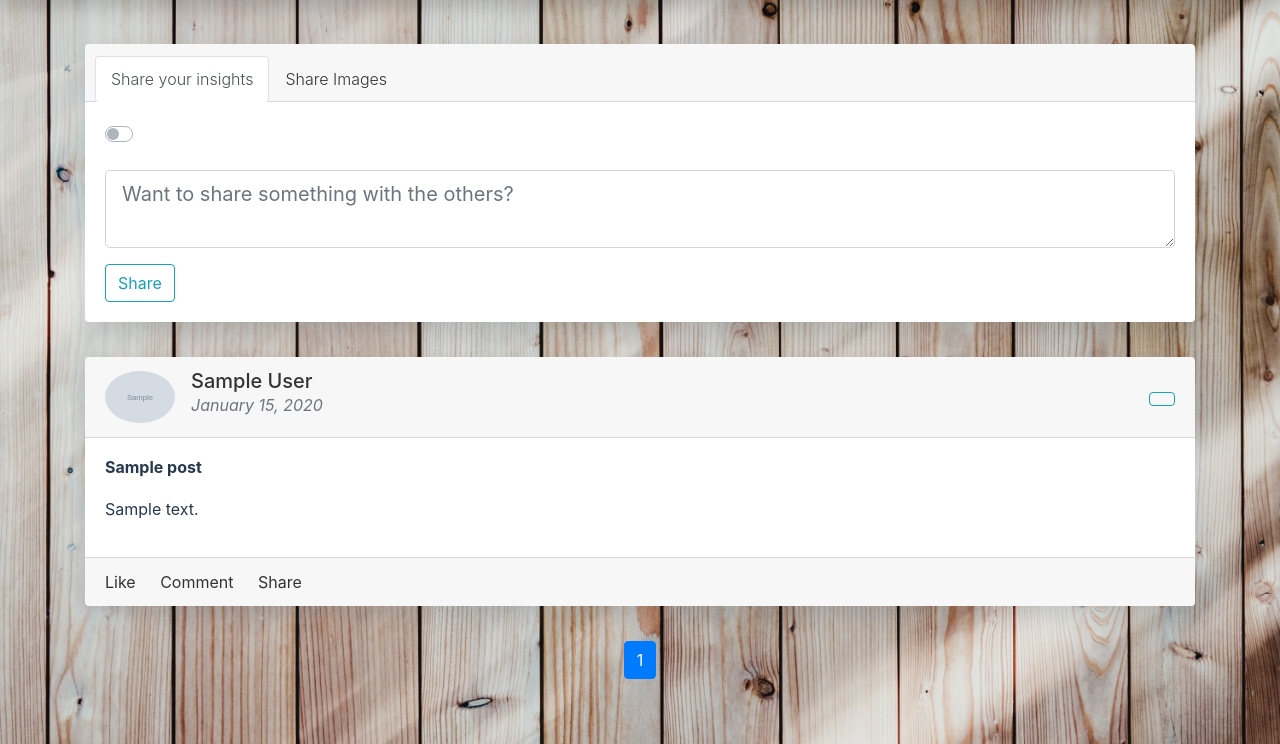
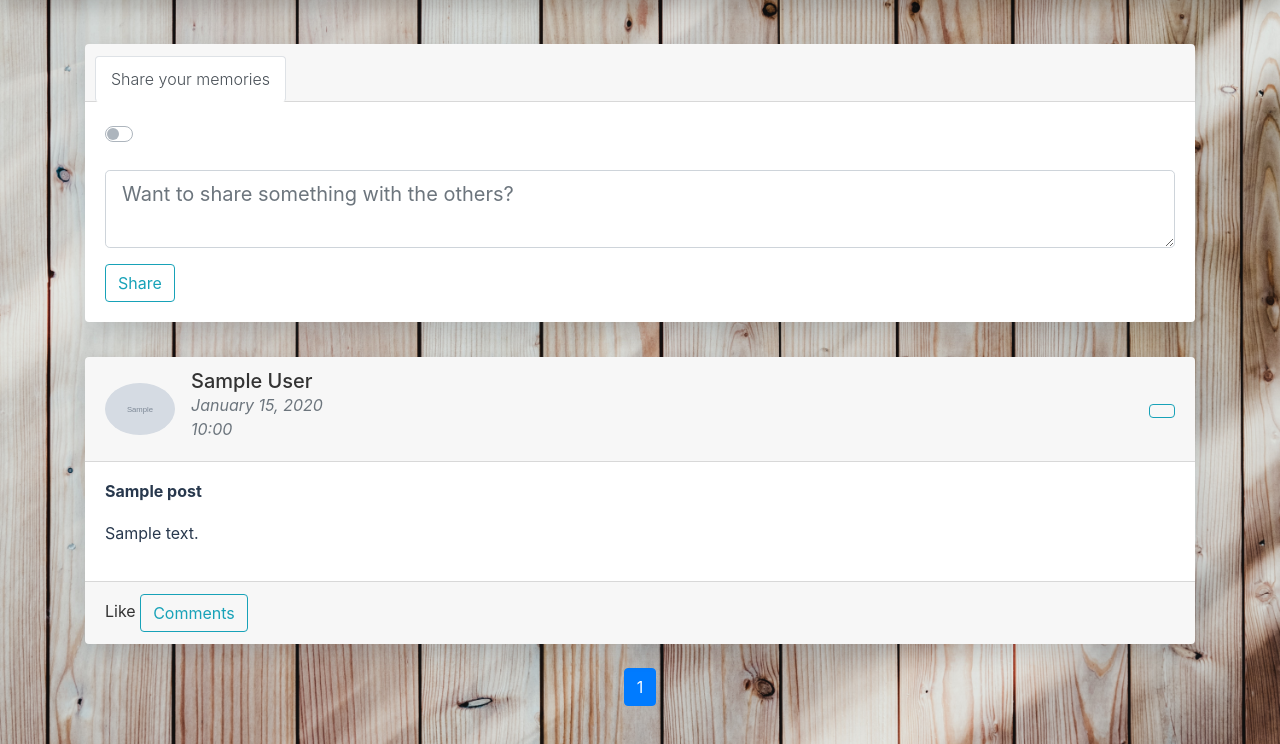
Before and after one commit to MerisCulic/MemoryLane, a Flask app: page /home in a window 1280 px wide. Shown: the part 56-800 px from the top of the page. Run offline with Flask 2, Linux system fonts and the light colour scheme; a user stored in the database is signed in; tables that the repository leaves empty hold one stand-in row (values such as "Sample post"); grey boxes marked "Sample" are stand-in pictures; some libraries are stand-ins or nearby versions.

Commit message:
Add collapsable post comment section

```diff
--- a/memorylane/posts/forms.py
+++ b/memorylane/posts/forms.py
@@ -12,3 +12,8 @@ class PostEditForm(FlaskForm):
     title = StringField('Title', render_kw={"placeholder": "You can add a post title here."})
     content = TextAreaField('Content', validators=[DataRequired()], render_kw={'class': 'form-control', 'rows': 6})
     submit = SubmitField('Update')
+
+
+class CommentForm(FlaskForm):
+    content = TextAreaField('Content', validators=[DataRequired()], render_kw={"placeholder": " Add a comment.."})
+    submit = SubmitField('Comment')
--- a/memorylane/posts/routes.py
+++ b/memorylane/posts/routes.py
@@ -1,8 +1,8 @@
 from datetime import datetime
 from flask import Blueprint, render_template, request, redirect, url_for, flash, abort
 from memorylane import db
-from memorylane.models import Posts
-from memorylane.posts.forms import PostForm, PostEditForm
+from memorylane.models import Posts, Comments
+from memorylane.posts.forms import PostForm, PostEditForm, CommentForm
 from flask_login import current_user, login_required
 
 posts = Blueprint('posts', __name__)
@@ -12,10 +12,13 @@ posts = Blueprint('posts', __name__)
 @login_required
 def home():
     form = PostForm()
+    comment_form = CommentForm()
     page = int(request.args.get('page', 1))
     posts = Posts.query.order_by(Posts.date_posted.desc()).paginate(page=page, per_page=5, error_out=False)
+    comments = Comments.query.order_by(Comments.date_posted.asc())
 
-    return render_template('home.html', posts=posts, user=current_user, form=form)
+    return render_template('home.html', posts=posts, comments=comments,
+                           user=current_user, form=form, c_form=comment_form)
 
 
 @posts.route('/addpost', methods=["GET", "POST"])
@@ -32,6 +35,28 @@ def addpost():
         flash('Post added!', 'success')
         return redirect(url_for('posts.home'))
     return render_template('home.html', form=form)
+
+
+@posts.route('/comment/<int:post_id>', methods=["GET", "POST"])
+@login_required
+def add_comment(post_id):
+    commented_post = Posts.query.get(int(post_id))
+    c_form = CommentForm()
+
+    if c_form.validate_on_submit():
+        comment = Comments(
+            content=c_form.content.data,
+            user_id=current_user.id,
+            date_posted=datetime.now(),
+            com_post_id=commented_post.id)
+
+        db.session.add(comment)
+        db.session.commit()
+
+        flash('Comment added!', 'success')
+        return redirect(url_for('posts.home'))
+    return render_template('home.html', form=PostForm, c_form=c_form)
+
 
 
 @posts.route('/post/<int:post_id>')
@@ -67,9 +92,12 @@ def post_edit(post_id):
 @posts.route('/postdelete/<int:post_id>', methods=['POST'])
 def post_delete(post_id):
     post = Posts.query.get(post_id)
+    comments = Comments.query.filter_by(com_post_id=post_id).all()
 
     if post.author.id == current_user.id:
         db.session.delete(post)
+        for comment in comments:
+            db.session.delete(comment)
         db.session.commit()
 
         flash("Your post was deleted!", "success")
--- a/memorylane/static/css/profile.css
+++ b/memorylane/static/css/profile.css
@@ -11,7 +11,7 @@ body {
     box-shadow: 0 10px 7px -5px rgba(0, 0, 0, 0.4);
 }
 .card {
-    margin-bottom: 35px;
+    margin-top: 35px;
     box-shadow: 0 10px 20px 0 rgba(26, 44, 57, 0.14);
     border: none;
 }
--- a/memorylane/static/css/style.css
+++ b/memorylane/static/css/style.css
@@ -78,3 +78,24 @@ a:hover {
     padding: 100px;
     background-color: #DDD;
 }
+
+.comments > p {
+    margin-top: 0;
+    margin-bottom: 0em;
+}
+
+.comments .card-footer {
+    padding: .0rem 0rem;
+}
+
+.comments .card {
+    margin-top: 10px;
+}
+
+.comments form textarea#content {
+     width: 100%;
+     border-radius: 4px;
+     border-color: white;
+     margin: 0px;
+     padding-bottom: 0px;
+}
--- a/memorylane/templates/home.html
+++ b/memorylane/templates/home.html
@@ -7,16 +7,13 @@
 
 
 {% block content %}
-<!--add post-->
+<!--New post-->
 <div class="container">
     <div class="card social-timeline-card">
         <div class="card-header">
             <ul class="nav nav-tabs card-header-tabs" id="myTab" role="tablist">
                 <li class="nav-item">
-                    <a class="nav-link active" id="posts-tab" data-toggle="tab" href="#posts" role="tab" aria-controls="posts" aria-selected="true">Share your insights</a>
-                </li>
-                <li class="nav-item">
-                    <a class="nav-link" id="images-tab" data-toggle="tab" role="tab" aria-controls="images" aria-selected="false" href="#images">Share Images</a>
+                    <a class="nav-link active" id="posts-tab" data-toggle="tab" href="#posts" role="tab" aria-controls="posts" aria-selected="true">Share your memories</a>
                 </li>
             </ul>
         </div>
@@ -75,7 +72,7 @@
     </div>
 </div>
 
-<!--- \\\\\\\Posts-->
+<!--Posts-->
 <div class="container">
     {% for post in posts.items %}
         <div class="card social-timeline-card">
@@ -86,8 +83,9 @@
                             <img class="rounded-circle" width="70" src="static/img/profile_pics/{{ post.author.image_file }}" alt="">
                         </div>
                         <div class="ml-2">
-                        <div class="h5 m-0 text-blue"><a href="{{ url_for('users.user_profile', user_id=post.author.id) }}"> {{ post.author.name }}</a></div>
-                        <div class="text-muted h7 mb-2"> <i class="fa fa-clock-o">{{ post.date_posted.strftime('%B %d, %Y') }}</i></div>
+                            <div class="h5 m-0"><a href="{{ url_for('users.user_profile', user_id=post.author.id) }}"> {{ post.author.name }}</a></div>
+                            <div class="text-muted h7 mb-0"><i class="fa fa-clock-o">{{ post.date_posted.strftime('%B %d, %Y') }}</i></div>
+                            <div class="text-muted mb-2"><i class="fa fa-clock-o">{{ post.date_posted.strftime('%H:%M') }}</i></div>
                         </div>
                     </div>
                     {% if current_user == post.author %}
@@ -114,8 +112,52 @@
             </div>
             <div class="card-footer">
                 <a href="#" class="card-link"><i class="fa fa-gittip"></i> Like</a>
-            <a href="#" class="card-link"><i class="fa fa-comment"></i> Comment</a>
-            <a href="#" class="card-link"><i class="fa fa-mail-forward"></i> Share</a>
+                <a class="btn btn-outline-info" data-toggle="collapse" href="#postnumber_{{ post.id }}" role="button" aria-expanded="false" aria-controls="collapseComments">
+                Comments
+                </a>
+            </div>
+        </div>
+        <!-- Comments -->
+        <div class="collapse collapseComments" id="postnumber_{{ post.id }}">
+            <div class="comments mt-0 ml-5 mr-2">
+                {% for comment in comments %}
+                    {% if comment.com_post_id == post.id %}
+                        <div class="card flex-row flex-wrap">
+                            <div class="card-header border-0">
+                                <img class="img-fluid rounded-circle" width="60" src="static/img/profile_pics/{{ comment.com_author.image_file }}">
+                            </div>
+                            <div class="card-block p-2 px-3">
+                                <h6><a href="{{ url_for('users.user_profile', user_id=comment.com_author.id) }}">{{ comment.com_author.name }}</a></h6>
+                                <p class="card-text" style="white-space: pre-wrap">{{ comment.content|safe }}</p>
+                            </div>
+                            <div class="w-100"></div>
+                            <div class="card-footer w-100 text-muted">
+                                <p class="h7 m-1 pl-2"><i class="fa fa-clock-o">{{ comment.date_posted.strftime('%d. %m. %Y at %H:%M') }}</i></p>
+                            </div>
+                        </div>
+                    {% endif %}
+                {% endfor %}
+                <!-- Add comment -->
+                <div class="card">
+                    <form method="POST" action="{{ url_for('posts.add_comment', post_id=post.id) }}" class="form-inline">
+                        {{ c_form.csrf_token }}
+                        <div class="col col-lg-10" style="padding: 3px">
+                            {% if c_form.content.errors %}
+                                {{ c_form.content(class="c_form-control c_form-control-lg is-invalid") }}
+                                <div class="invalid-feedback">
+                                    {% for error in c_form.content.errors %}
+                                        <span>{{ error }}</span>
+                                    {% endfor %}
+                                </div>
+                            {% else %}
+                                {{ c_form.content(class="c_form-control") }}
+                            {% endif %}
+                        </div>
+                        <div class="col col-auto">
+                            {{ c_form.submit(class="btn btn-sm btn-outline-info") }}
+                        </div>
+                    </form>
+                </div>
             </div>
         </div>
 
@@ -130,7 +172,7 @@
                   </button>
                 </div>
                 <div class="modal-footer">
-                <form action="{{ url_for('posts.post_delete', post_id=post.id, user=user) }}" method="POST">
+                    <form action="{{ url_for('posts.post_delete', post_id=post.id) }}" method="POST">
                       <input class="btn btn-danger" type="submit" value="Delete">
                     </form>
                     <button type="button" class="btn btn-secondary" data-dismiss="modal">Close</button>
@@ -139,7 +181,8 @@
             </div>
           </div>
     {% endfor %}
-    <div class="container" style="text-align: center">
+    <!-- Pagination -->
+    <div class="container mt-4" style="text-align: center">
     {% for page_num in posts.iter_pages(left_edge=1, right_edge=1, left_current=2, right_current=3) %}
         {% if page_num %}
             {% if posts.page == page_num %}
--- a/memorylane/templates/index.html
+++ b/memorylane/templates/index.html
@@ -8,5 +8,6 @@
 
 <a href="/login">Login</a><br>
 <a href="/register">Register</a>
+
 </div>
 {% endblock %}
--- a/memorylane/templates/profile.html
+++ b/memorylane/templates/profile.html
@@ -11,7 +11,7 @@
 <main>
     <div class="container">
         <div class="img" style="background-image: linear-gradient(150deg, rgba(63, 174, 255, .3)15%, rgba(63, 174, 255, .3)70%, rgba(63, 174, 255, .3)94%), url(https://bootdey.com/img/Content/flores-amarillas-wallpaper.jpeg);height: 350px;background-size: cover;"></div>
-        <div class="card social-prof">
+        <div class="card social-prof mt-0">
             <div class="card-body">
                 <div class="wrapper">
                     <img src="{{ image_file }}" alt="" class="user-profile">
@@ -135,7 +135,7 @@
                               </button>
                             </div>
                             <div class="modal-footer">
-                                <form action="{{ url_for('posts.post_delete', post_id=post.id, user=user) }}" method="POST">
+                                <form action="{{ url_for('posts.post_delete', post_id=post.id) }}" method="POST">
                                   <input class="btn btn-danger" type="submit" value="Delete">
                                 </form>
                                 <button type="button" class="btn btn-secondary" data-dismiss="modal">Close</button>
--- a/run.py
+++ b/run.py
@@ -1,6 +1,8 @@
-from memorylane import create_app
+from memorylane import create_app, db
 
 app = create_app()
+with app.app_context():
+    db.create_all()
 
 if __name__ == '__main__':
     app.run(debug=True)  #TODO: Disable debug before deployment
```
Also changed, not shown: memorylane/models.py (+11 -0 lines), memorylane/templates/base.html (+5 -3 lines), requirements.txt (+7 -1 lines), memorylane/config.py (line endings or trailing spaces), memorylane/main/routes.py (line endings or trailing spaces). Lines whose indentation alone changed are shown as unchanged.
